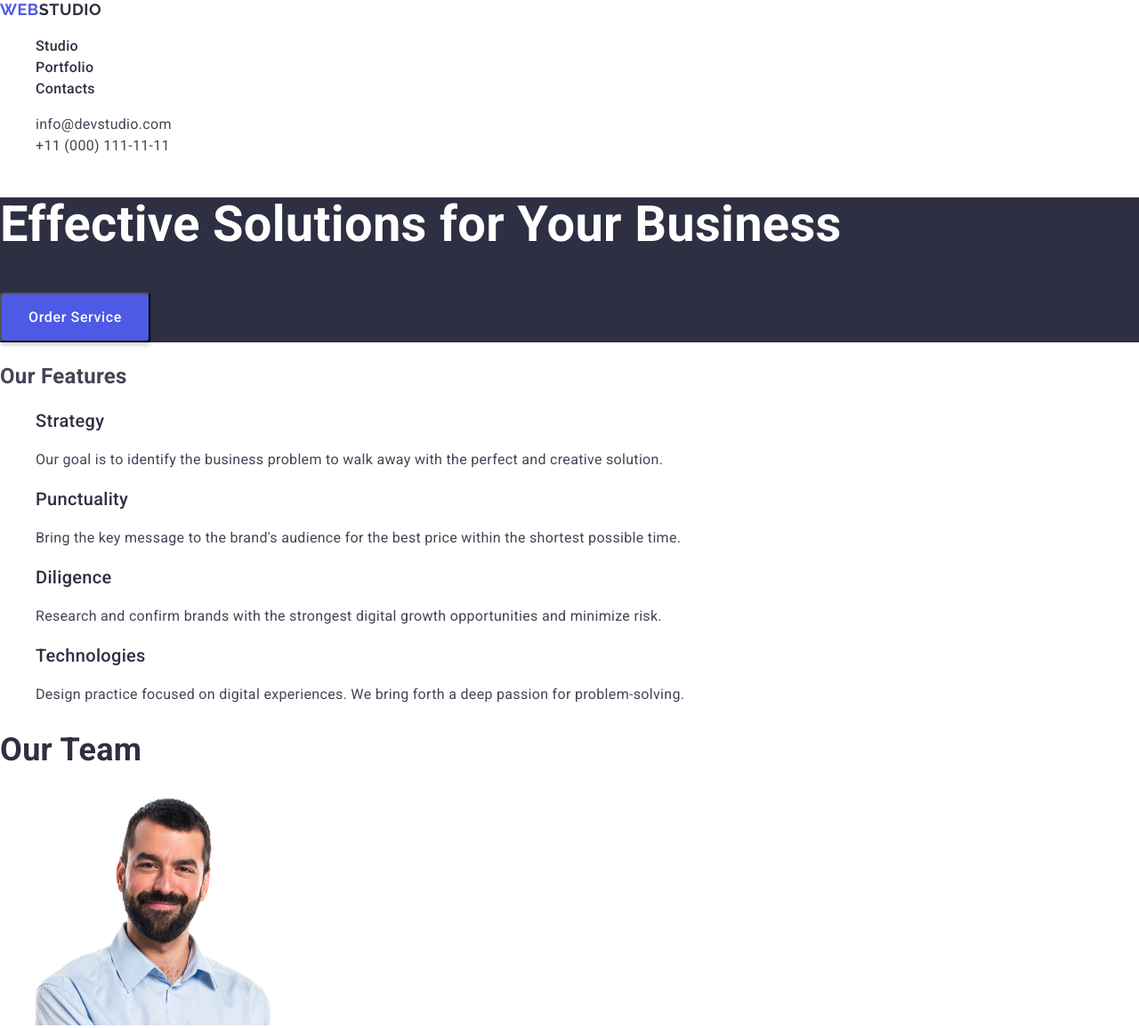
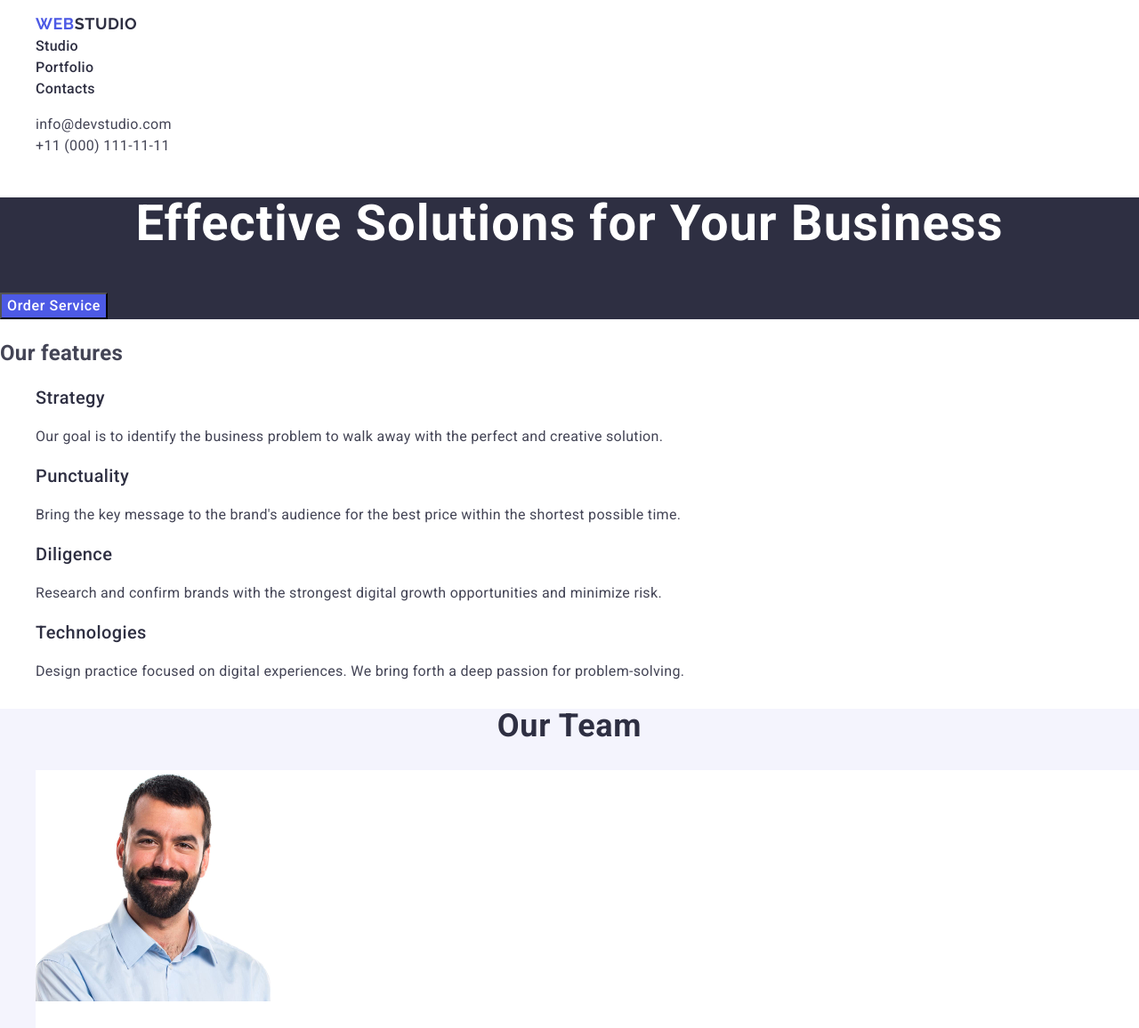
Before and after one commit to DKitseliuk/goit-markup-hw-04, a plain HTML site: page index.html in a window 1280 px wide. Shown: the top 1156 px of the page at 89% size. Drawn offline with nearby package versions, Linux system fonts and the light colour scheme.

Commit message:
update styles and index.html

```diff
--- a/css/styles.css
+++ b/css/styles.css
@@ -1,6 +1,6 @@
 body {
     background-color: #ffffff;
-    font-family: "Roboto", "Arial", sans-serif;
+    font-family: "Roboto", sans-serif;
     color: #434455;
     line-height: 1.5;
     letter-spacing: 0.02em;
@@ -15,22 +15,22 @@ ul {
     list-style-type: none;
 }
 
-.nav-logo-web,
-.footer-logo-web {
-    font-family: "Raleway";
+.nav-list-item-logo,
+.footer-logo {
+    font-family: "Raleway", sans-serif;
     font-size: 18px;
     font-weight: 700;
-    line-height: 1.16667;
+    line-height: 1.17;
     letter-spacing: 0.03em;
     text-transform: uppercase;
     color: #4d5ae5;
 }
 
-.nav-logo-studio {
-    font-family: "Raleway";
+.nav-list-item-logo-studio {
+    font-family: "Raleway", sans-serif;
     font-size: 18px;
     font-weight: 700;
-    line-height: 1.16667;
+    line-height: 1.17;
     letter-spacing: 0.03em;
     text-transform: uppercase;
     color: #2e2f42;
@@ -51,6 +51,10 @@ ul {
     text-decoration: underline;
 }
 
+.address {
+    font-style: normal;
+}
+
 .address-list-item-link {
     color: #434455;
 }
@@ -67,19 +71,19 @@ ul {
 .content-title {
     font-weight: 700;
     font-size: 56px;
-    line-height: 1.07143;
+    line-height: 1.07;
+    letter-spacing: 0.02em;
+    text-align: center;
     color: #ffffff;
 }
 
 .content-btn {
+    font-family: "Roboto", sans-serif;
     font-weight: 500;
     letter-spacing: 0.04em;
+    line-height: 1.5;
     color: #ffffff;
-    box-shadow: 0 4px 4px 0 rgba(0, 0, 0, 0.15);
     background-color: #4d5ae5;
-    border-radius: 4px;
-    width: 169px;
-    height: 56px;
     cursor: pointer;
 }
 
@@ -94,14 +98,26 @@ ul {
     font-weight: 500;
     font-size: 20px;
     line-height: 1.2;
+    letter-spacing: 0.02em;
     color: #2e2f42;
+}
+
+.team {
+    background-color: #f4f4fd;
+}
+
+.team-list-item {
+    background-color: #ffffff;
 }
 
 .team-title,
 .portfolio-title {
     font-weight: 700;
     font-size: 36px;
-    line-height: 1.11111;
+    line-height: 1.11;
+    text-align: center;
+    letter-spacing: 0.02em;
+    text-transform: capitalize;
     color: #2e2f42;
 }
 
@@ -110,6 +126,7 @@ ul {
     font-weight: 500;
     font-size: 20px;
     line-height: 1.2;
+    letter-spacing: 0.02em;
     color: #2e2f42;
 }
 
@@ -118,12 +135,6 @@ ul {
 }
 
 .footer-logo-studio {
-    font-family: "Raleway";
-    font-size: 18px;
-    font-weight: 700;
-    line-height: 1.16667;
-    letter-spacing: 0.03em;
-    text-transform: uppercase;
     color: #f4f4fd;
 }
 
--- a/index.html
+++ b/index.html
@@ -24,19 +24,20 @@
     <header>
       <!--Navigation-->
       <nav class="nav">
-        <a href="./index.html" class="nav-logo"
-          ><span class="nav-logo-web">Web</span
-          ><span class="nav-logo-studio">Studio</span></a
-        >
         <ul class="nav-list">
           <li class="nav-list-item">
-            <a class="nav-list-item-link" href="#studio">Studio</a>
+            <a href="./index.html" class="nav-list-item-logo"
+              >Web<span class="nav-list-item-logo-studio">Studio</span></a
+            >
           </li>
           <li class="nav-list-item">
-            <a class="nav-list-item-link" href="#portfolio">Portfolio</a>
+            <a class="nav-list-item-link" href="">Studio</a>
           </li>
           <li class="nav-list-item">
-            <a class="nav-list-item-link" href="#contacts">Contacts</a>
+            <a class="nav-list-item-link" href="">Portfolio</a>
+          </li>
+          <li class="nav-list-item">
+            <a class="nav-list-item-link" href="">Contacts</a>
           </li>
         </ul>
       </nav>
@@ -68,7 +69,7 @@
 
       <!--Features-->
       <section class="features">
-        <h2 class="features-title">Our Features</h2>
+        <h2 class="features-title">Our features</h2>
         <ul class="features-list">
           <!--Feature 1-->
           <li class="features-list-item">
@@ -110,7 +111,7 @@
 
       <!--Team-->
       <section class="team">
-        <h2 class="team-title">Our Team</h2>
+        <h2 class="team-title">Our team</h2>
         <ul class="team-list">
           <!--Team card 1-->
           <li class="team-list-item">
@@ -168,7 +169,7 @@
 
       <!--Portfolio-->
       <section class="portfolio">
-        <h2 class="portfolio-title">Our Portfolio</h2>
+        <h2 class="portfolio-title">Our portfolio</h2>
         <ul class="portfolio-list">
           <!--Project 1-->
           <li class="portfolio-list-item">
@@ -254,8 +255,7 @@
     <!--Footer-->
     <footer class="footer">
       <a class="footer-logo" href="./index.html"
-        ><span class="footer-logo-web">Web</span
-        ><span class="footer-logo-studio">Studio</span></a
+        >Web<span class="footer-logo-studio">Studio</span></a
       >
       <p class="footer-text">
         Increase the flow of customers and sales for your business with digital
```
